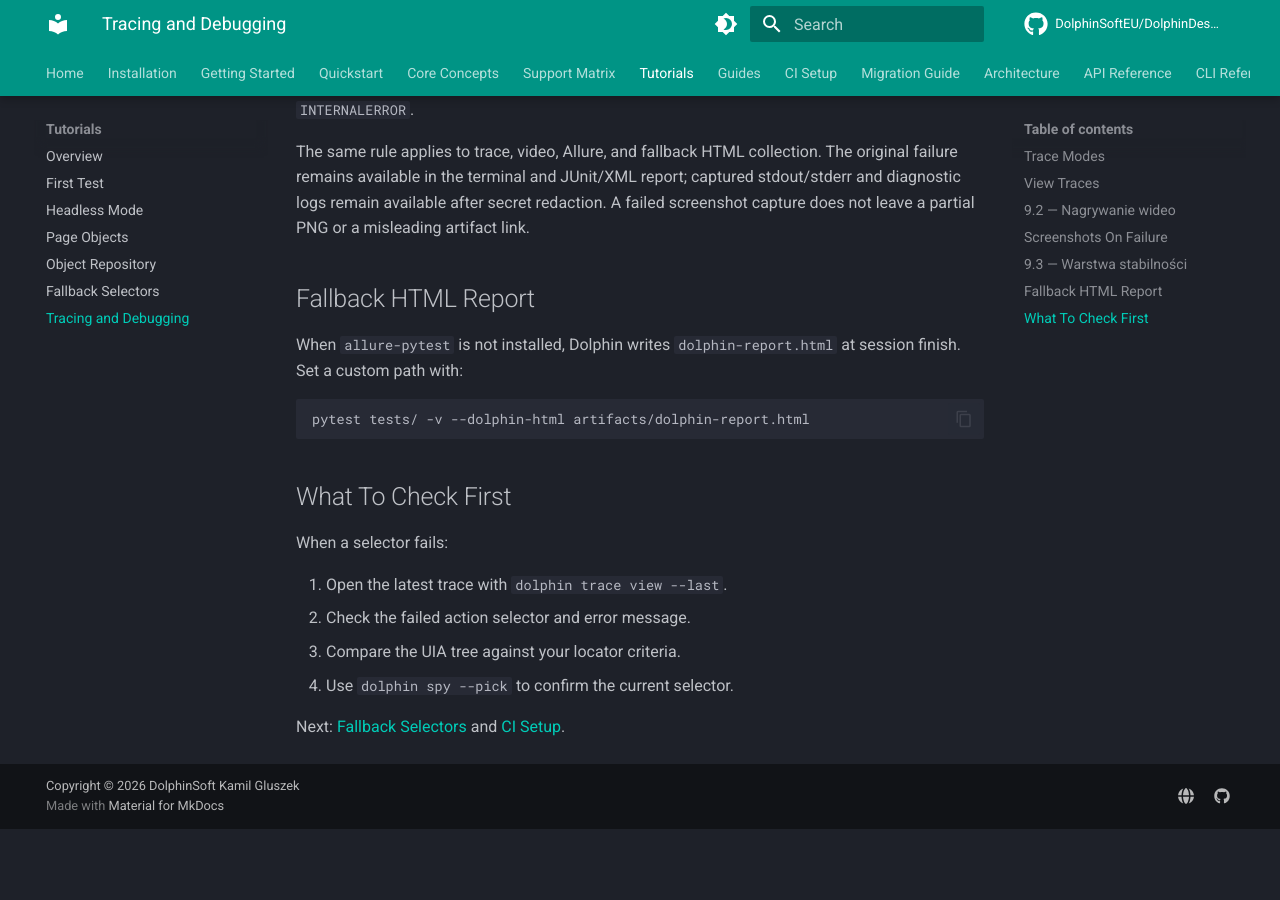
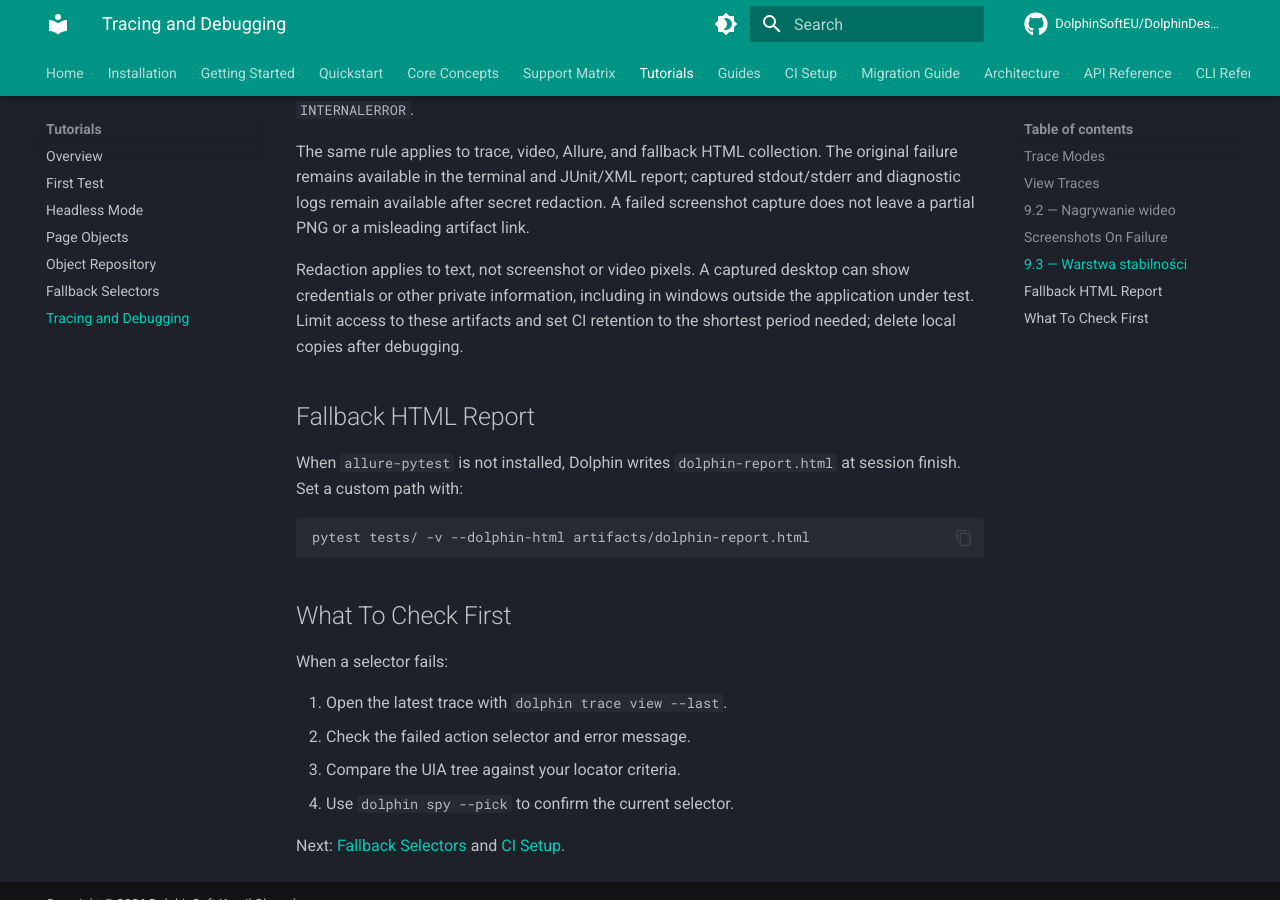
Before and after one commit to DolphinSoftEU/DolphinDesktop, an MkDocs documentation site: the page built from docs/tutorials/tracing.md, in a window 1280 px wide and 900 px high, scrolled down 2212 px. Built offline with MkDocs 1.6.1 and Material for MkDocs 9.7.7, drawn with Linux system fonts in a browser that asks for light colours; comment, search, counter and statistics services are not loaded; the version menu is left out; before the commit the page ends 3041 px from its top, so only the background shows below that.

Commit message:
Fix KAN-469

```diff
--- a/docs/tutorials/tracing.md
+++ b/docs/tutorials/tracing.md
@@ -96,6 +96,11 @@
 redaction. A failed screenshot capture does not leave a partial PNG or a
 misleading artifact link.
 
+Redaction applies to text, not screenshot or video pixels. A captured desktop
+can show credentials or other private information, including in windows outside
+the application under test. Limit access to these artifacts and set CI
+retention to the shortest period needed; delete local copies after debugging.
+
 ## Fallback HTML Report
 
 When `allure-pytest` is not installed, Dolphin writes `dolphin-report.html` at session finish. Set a custom path with:
```
Also changed, not shown: SECURITY.md (+11 -3 lines), 3 other files.
